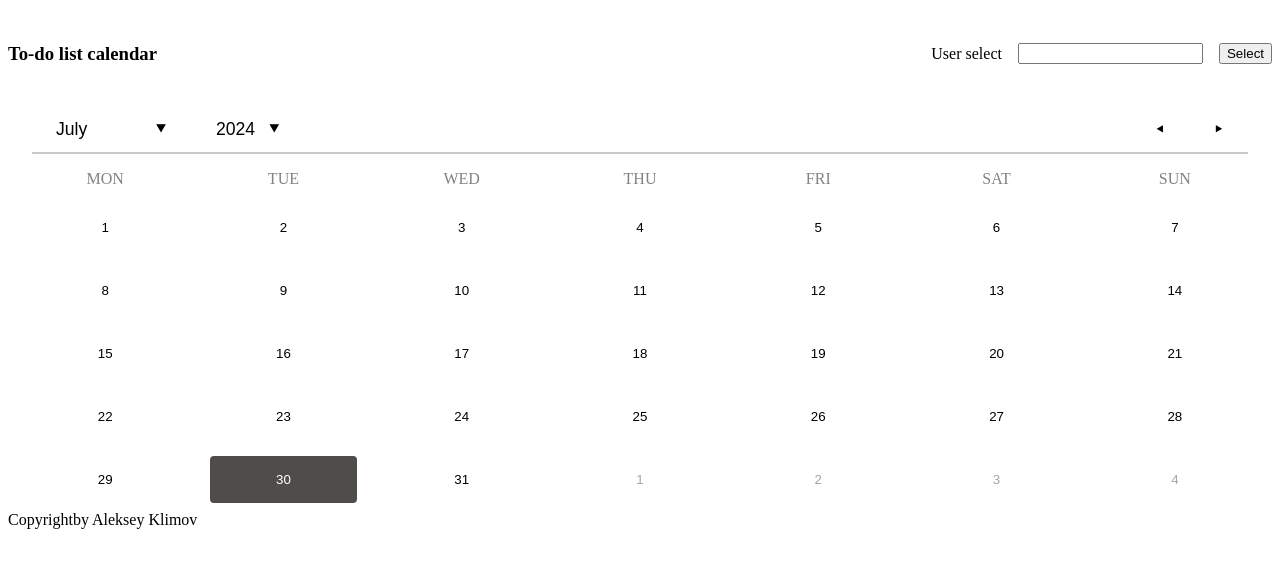
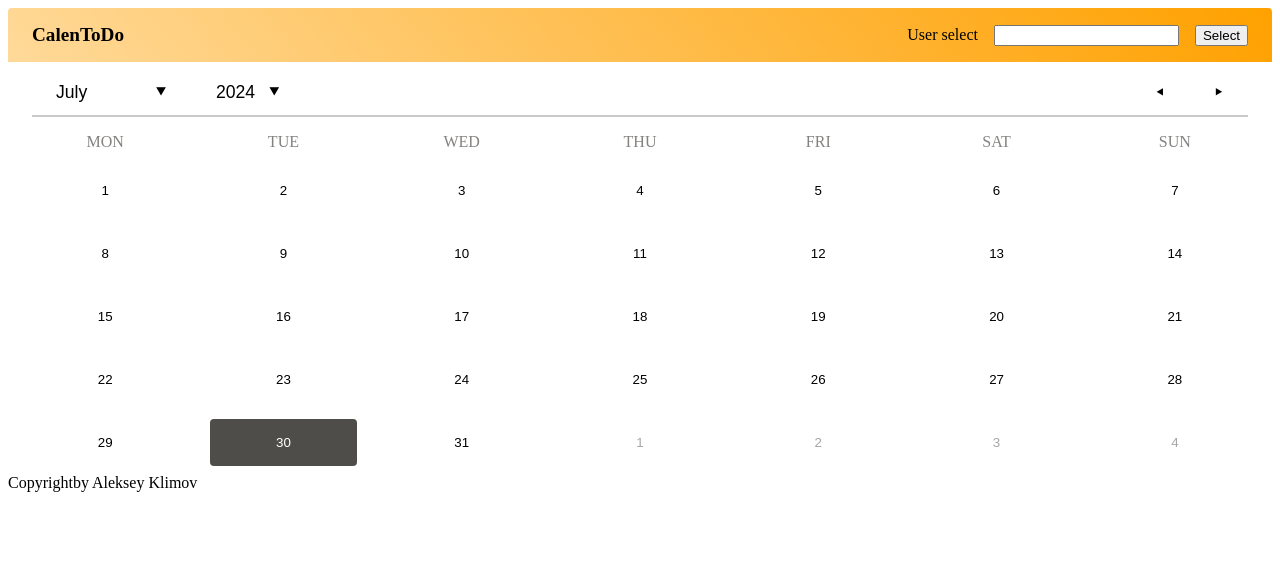
Before and after one commit to robin3010/todo-calendar, a React (Vite) app: page / in a window 1280 px wide. Shown: the top 568 px of the page. Built offline with nearby package versions, Linux system fonts and the light colour scheme; the HTML template or start-up script is replaced by a standard one.

Commit message:
app rename, update header title

```diff
--- a/index.html
+++ b/index.html
@@ -4,7 +4,7 @@
     <meta charset="UTF-8" />
     <link rel="icon" type="image/svg+xml" href="/vite.svg" />
     <meta name="viewport" content="width=device-width, initial-scale=1.0" />
-    <title>To-do list calendar</title>
+    <title>CalenToDo</title>
   </head>
   <body>
     <div id="root"></div>
--- a/package.json
+++ b/package.json
@@ -1,5 +1,5 @@
 {
-  "name": "todo-calendar",
+  "name": "calentodo",
   "private": true,
   "version": "0.0.0",
   "type": "module",
--- a/src/components/header/header.scss
+++ b/src/components/header/header.scss
@@ -1,7 +1,22 @@
+@use '/src/styles/styles' as *;
+
 .header {
+  @include container();
+  @include respond-to(small) {
+    border-radius: 0;
+  }
   display: flex;
   justify-content: space-between;
-  padding: 16px 0;
+  align-items: center;
+  padding-top: 16px;
+  padding-bottom: 16px;
+  border-radius: 4px 4px 0 0;
+  background-image: linear-gradient(50deg, rgba(255, 161, 0, 0.4), #ffa100);
+}
+
+.header__app-title {
+  font-size: 1.2em;
+  font-weight: 600;
 }
 
 .header__user-select {
--- a/src/components/header/header.tsx
+++ b/src/components/header/header.tsx
@@ -3,7 +3,7 @@ import './header.scss'
 const Header = () => {
   return (
     <header className="header">
-      <h3 className="header__app-title">To-do list calendar</h3>
+      <div className="header__app-title">CalenToDo</div>
       <div className="header__user-select">
         <span className="header__user-select-title">User select</span>
         <input className="header__user-select-input" />
```
Also changed, not shown: 1 other file (tests, documents, lock files or other folders).
